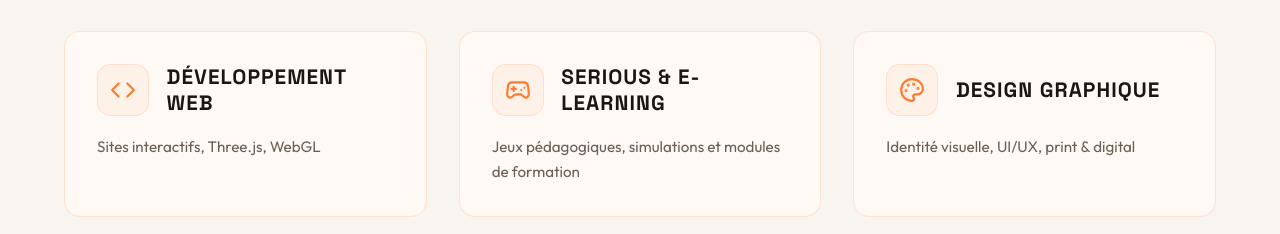
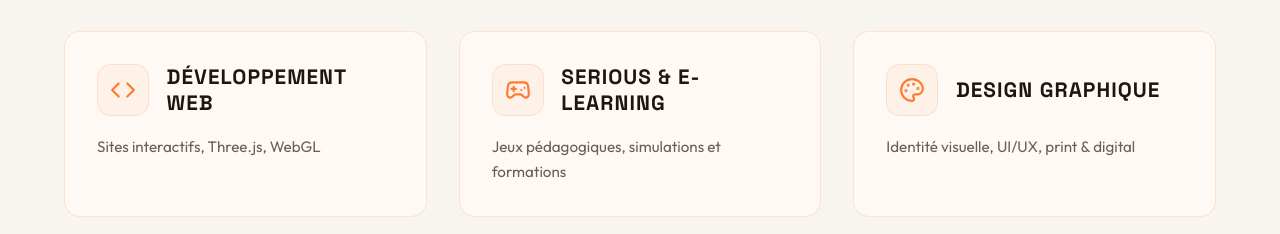
Before and after one commit to obiity/Obiity-CV-Site, a React (Vite) app: page / in a window 1280 px wide. Shown: the part 2382-2616 px from the top of the page. Built offline with nearby package versions, Linux system fonts and the light colour scheme.

Commit message:
style: replace modules de formation with formations in Services section

```diff
--- a/src/i18n/translations.ts
+++ b/src/i18n/translations.ts
@@ -100,7 +100,7 @@ export const fr: Translations = {
       { title: 'VR / AR / MR',         desc: 'Expériences immersives temps réel' },
       { title: 'IA Générative',        desc: 'Creative AI, génération visuelle augmentée' },
       { title: 'Développement Web',    desc: 'Sites interactifs, Three.js, WebGL' },
-      { title: 'Serious & E-Learning', desc: 'Jeux pédagogiques, simulations et modules de formation' },
+      { title: 'Serious & E-Learning', desc: 'Jeux pédagogiques, simulations et formations' },
       { title: 'Design Graphique',     desc: 'Identité visuelle, UI/UX, print & digital' },
     ],
   },
```
